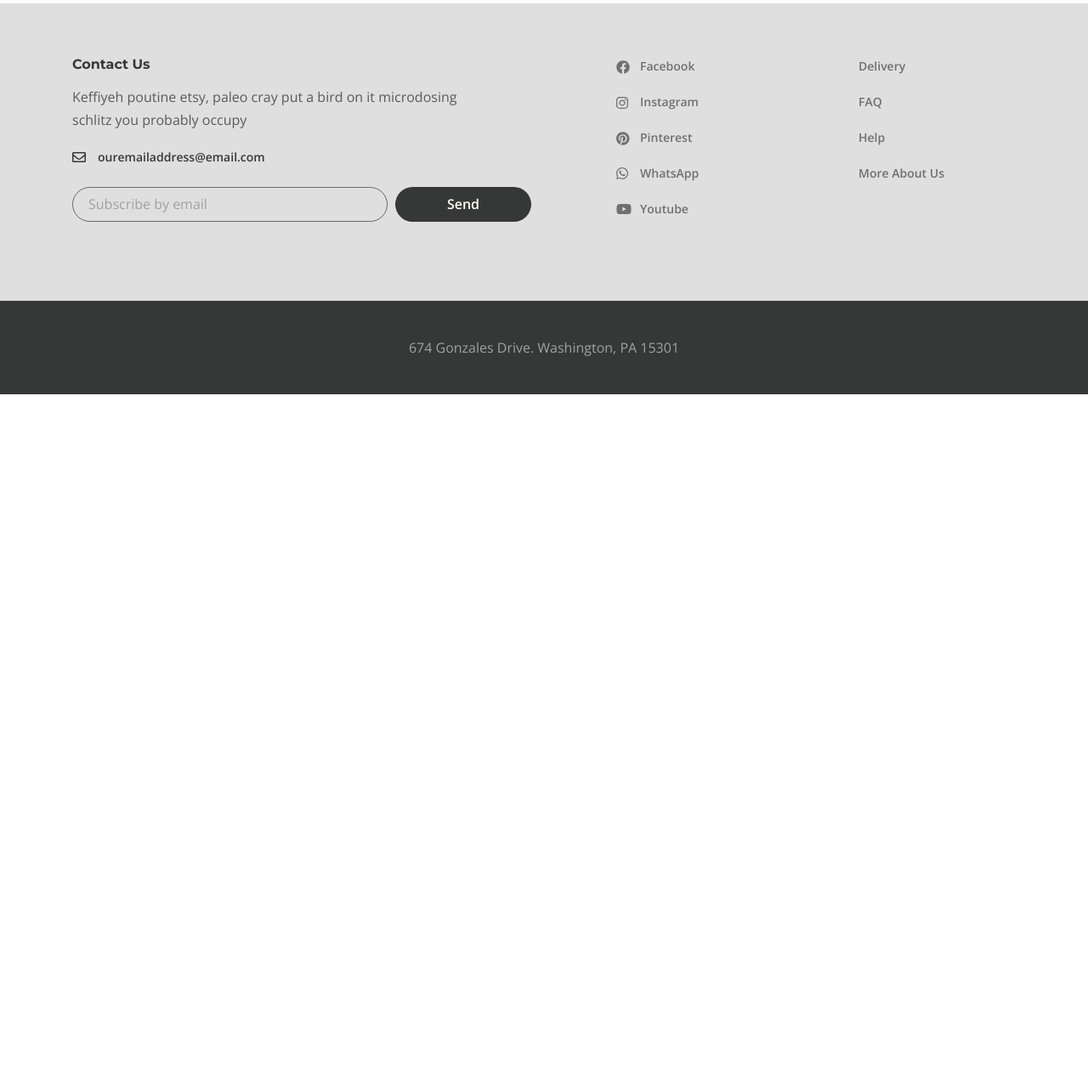
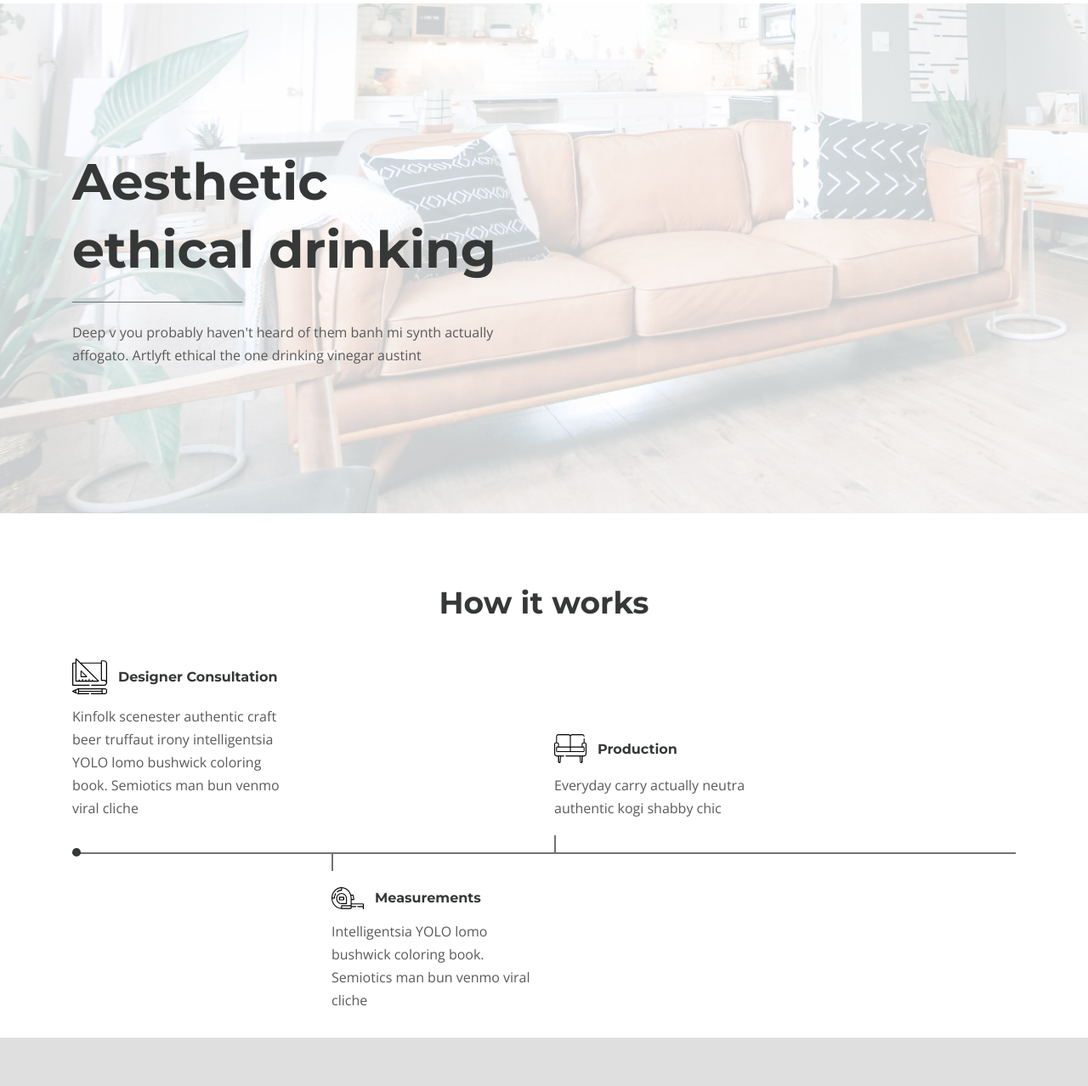
Before and after one commit to hurachima/desire, a website: page app/index.html in a window 1280 px wide. Shown: the part 1713-2991 px from the top of the page at 85% size. Before the commit the page ends 2177 px from the top, so only its background shows below. Drawn offline with nearby package versions, Linux system fonts and the light colour scheme.

Commit message:
done two sections

```diff
--- a/app/index.html
+++ b/app/index.html
@@ -7,7 +7,8 @@
   <title>Desire</title>
   <link rel="preconnect" href="https://fonts.googleapis.com">
   <link rel="preconnect" href="https://fonts.gstatic.com" crossorigin>
-  <link href="https://fonts.googleapis.com/css2?family=Montserrat:wght@700&family=Open+Sans:wght@400;600&display=swap" rel="stylesheet">
+  <link href="https://fonts.googleapis.com/css2?family=Montserrat:wght@700&family=Open+Sans:wght@400;600&display=swap"
+    rel="stylesheet">
   <link rel="stylesheet" href="css/style.min.css">
 </head>
 
@@ -56,7 +57,8 @@
                 Furniture for life
               </h4>
               <p class="rightside-menu__text">
-                Sustainable hot chicken skateboard, dreamcatcher meggings actually squid. Slow-carb everyday carry +1 art party microdosing, put a bird on it brooklyn
+                Sustainable hot chicken skateboard, dreamcatcher meggings actually squid. Slow-carb everyday carry +1
+                art party microdosing, put a bird on it brooklyn
               </p>
               <img class="rightside-menu__images" src="images/rightside-img.jpg" alt="rightside img">
 
@@ -78,7 +80,8 @@
                   collection
                 </h2>
                 <p class="top__slider-text">
-                  Deep v you probably haven't heard of them banh mi synth actually affogato. Aesthetic lyft ethical drinking vinegar austint
+                  Deep v you probably haven't heard of them banh mi synth actually affogato. Aesthetic lyft ethical
+                  drinking vinegar austint
                 </p>
               </div>
             </div>
@@ -90,7 +93,8 @@
                   collection
                 </h2>
                 <p class="top__slider-text">
-                  Deep v you probably haven't heard of them banh mi synth actually affogato. Aesthetic lyft ethical drinking vinegar austint
+                  Deep v you probably haven't heard of them banh mi synth actually affogato. Aesthetic lyft ethical
+                  drinking vinegar austint
                 </p>
               </div>
             </div>
@@ -102,7 +106,8 @@
                   collection
                 </h2>
                 <p class="top__slider-text">
-                  Deep v you probably haven't heard of them banh mi synth actually affogato. Aesthetic lyft ethical drinking vinegar austint
+                  Deep v you probably haven't heard of them banh mi synth actually affogato. Aesthetic lyft ethical
+                  drinking vinegar austint
                 </p>
               </div>
             </div>
@@ -116,7 +121,8 @@
             Furniture new collection
           </h3>
           <p class="new-collection__text">
-            Deep v you probably haven't heard of them banh mi synth actually affogato. Aesthetic lyft ethical drinking vinegar austint
+            Deep v you probably haven't heard of them banh mi synth actually affogato. Aesthetic lyft ethical drinking
+            vinegar austint
           </p>
           <div class="collection">
             <a class="collection__item" href="#">
@@ -178,6 +184,61 @@
               </div>
             </a>
 
+          </div>
+        </div>
+      </section>
+
+
+      <section class="info">
+        <div class="container">
+          <h2 class="info__title">
+            Aesthetic
+            ethical drinking
+          </h2>
+          <p class="info__text">
+            Deep v you probably haven't heard of them banh mi synth actually affogato. Artlyft ethical the one drinking
+            vinegar austint
+          </p>
+        </div>
+      </section>
+
+
+      <section class="works-path">
+        <div class="container">
+          <h3 class="works-path__title">
+            How it works
+          </h3>
+          <div class="works-path__items">
+            <div class="works-path__items-box">
+              <div class="works-path__item works-path__item--consultation">
+                <img src="images/graphic-tool.svg" alt="icon" class="works-path__item-img">
+                <h6 class="works-path__item-title">
+                  Designer Consultation
+                </h6>
+                <p class="works-path__item-text">
+                  Kinfolk scenester authentic craft beer truffaut irony intelligentsia YOLO lomo bushwick coloring book.
+                  Semiotics man bun venmo viral cliche
+                </p>
+              </div>
+              <div class="works-path__item works-path__item--production">
+                <img src="images/sofa.svg" alt="icon" class="works-path__item-img">
+                <h6 class="works-path__item-title">
+                  Production
+                </h6>
+                <p class="works-path__item-text">
+                  Everyday carry actually neutra authentic kogi shabby chic
+                </p>
+              </div>
+            </div>
+            <div class="works-path__item works-path__item--measuring">
+              <img src="images/measuring-tape.svg" alt="icon" class="works-path__item-img">
+              <h6 class="works-path__item-title">
+                Measurements
+              </h6>
+              <p class="works-path__item-text">
+                Intelligentsia YOLO lomo bushwick coloring book. Semiotics man bun venmo viral cliche
+              </p>
+            </div>
           </div>
         </div>
       </section>
@@ -244,7 +305,7 @@
       <div class="footer__copyright">
         <div class="container">
           <p>
-            674 Gonzales Drive.   Washington, PA 15301
+            674 Gonzales Drive. Washington, PA 15301
           </p>
         </div>
       </div>
--- a/app/scss/style.scss
+++ b/app/scss/style.scss
@@ -419,3 +419,121 @@
         color: #707070;
     }
 }
+
+
+.info{
+    padding: 170px 0 155px;
+    background-image: url(../images/info-bg.jpg);
+    background-size: cover;
+    background-repeat: no-repeat;
+    min-height: 600px;
+    &__title{
+        @extend %title-font;
+        max-width: 500px;
+        color: $title;
+        font-size: 60px;
+        line-height: 80px;
+        padding-bottom: 22px;
+        margin-bottom: 22px;
+        position: relative;
+        &::after{
+            content: '';
+            position: absolute;
+            left: 0;
+            bottom: 0;
+            height: 1px;
+            width: 200px;
+            background-color: #6D7278;
+        }
+
+    }
+
+    &__text{
+        max-width: 540px;
+
+    }
+}
+
+
+.works-path{
+    padding: 80px 0 30px;
+    &__title{
+        @extend %title-font;
+        text-align: center;
+        color: $title;
+        margin-bottom: 40px;
+        font-size: 36px;
+        line-height: 51px;
+    }
+
+    &__items-box{
+        display: flex;
+        align-items: flex-end;
+        border-bottom: 2px solid rgba($title, .7);
+        position: relative;
+        &::before{
+            content: '';
+            position: absolute;
+            left: 0;
+            bottom: -5px;
+            height: 10px;
+            width: 10px;
+            border-radius: 50%;
+            background-color: $title;
+
+        }
+    }
+
+    &__item{
+        width: 250px;
+        display: flex;
+        flex-wrap: wrap;
+        align-items: center;
+        position: relative;
+        height: 100%;
+    }
+
+    &__item--production{
+        margin-left: 317px;
+        &::after{
+            content: '';
+            position: absolute;
+            bottom: 0;
+            left: 0;
+            height: 20px;
+            width: 2px;
+            background-color: rgba($title, .7);
+        }
+    }
+
+    &__item--production,
+    &__item--consultation{
+        padding-bottom: 38px;
+
+    }
+
+    &__item--measuring{
+        padding-top: 38px;
+        margin-left: 305px;
+        &::before{
+            content: '';
+            position: absolute;
+            top: 0;
+            left: 0;
+            height: 20px;
+            width: 2px;
+            background-color: rgba($title, .7);
+
+        }
+    }
+
+    &__item-title{
+        @extend %title-font;
+        margin-left: 13px;
+        color: $title;
+    }
+
+    &__item-text{
+        margin-top: 13px;
+    }
+}
```
Also changed, not shown: app/css/style.min.css, app/images/graphic-tool.svg (added), app/images/info-bg.jpg (added), app/images/measuring-tape.svg (added), app/images/sofa.svg (added).
